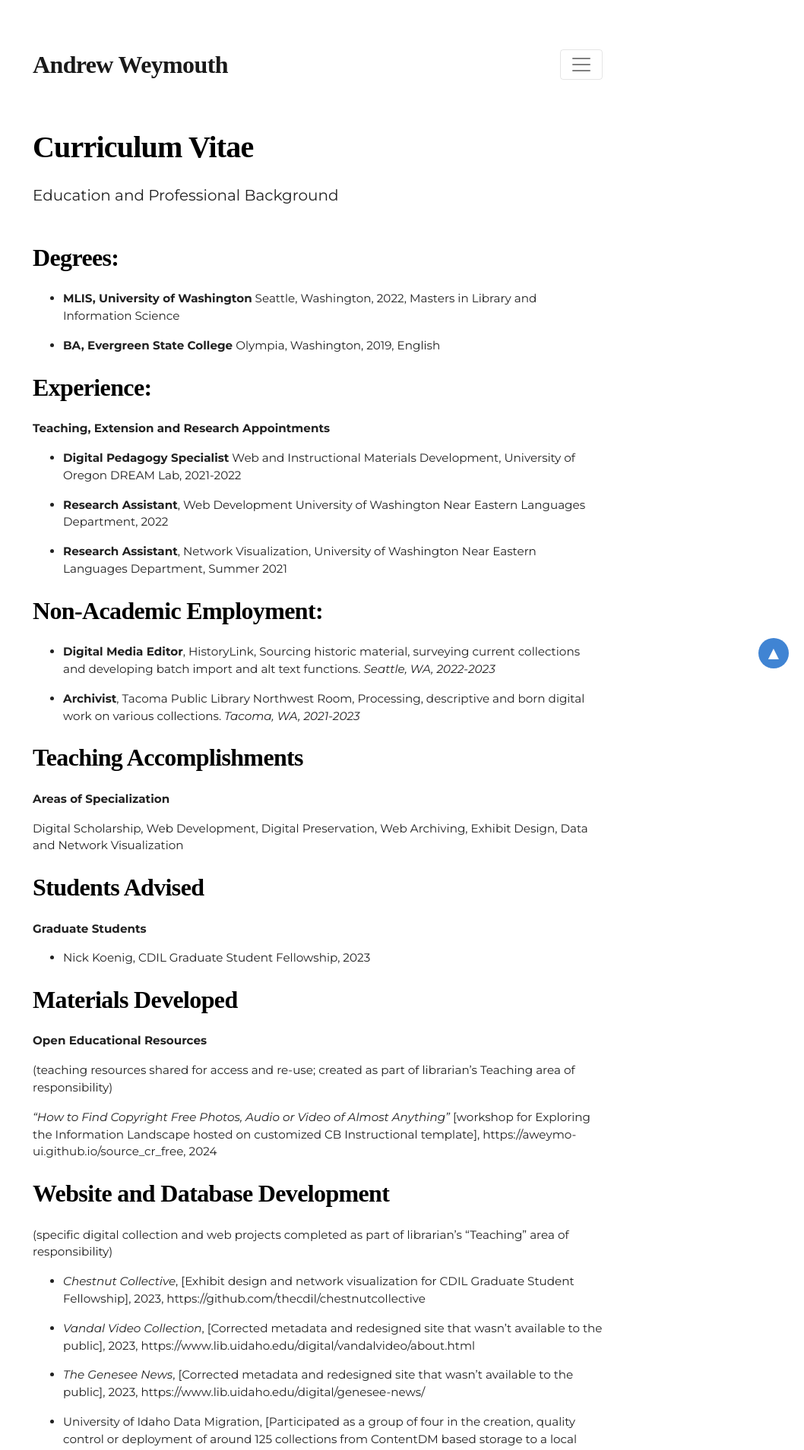
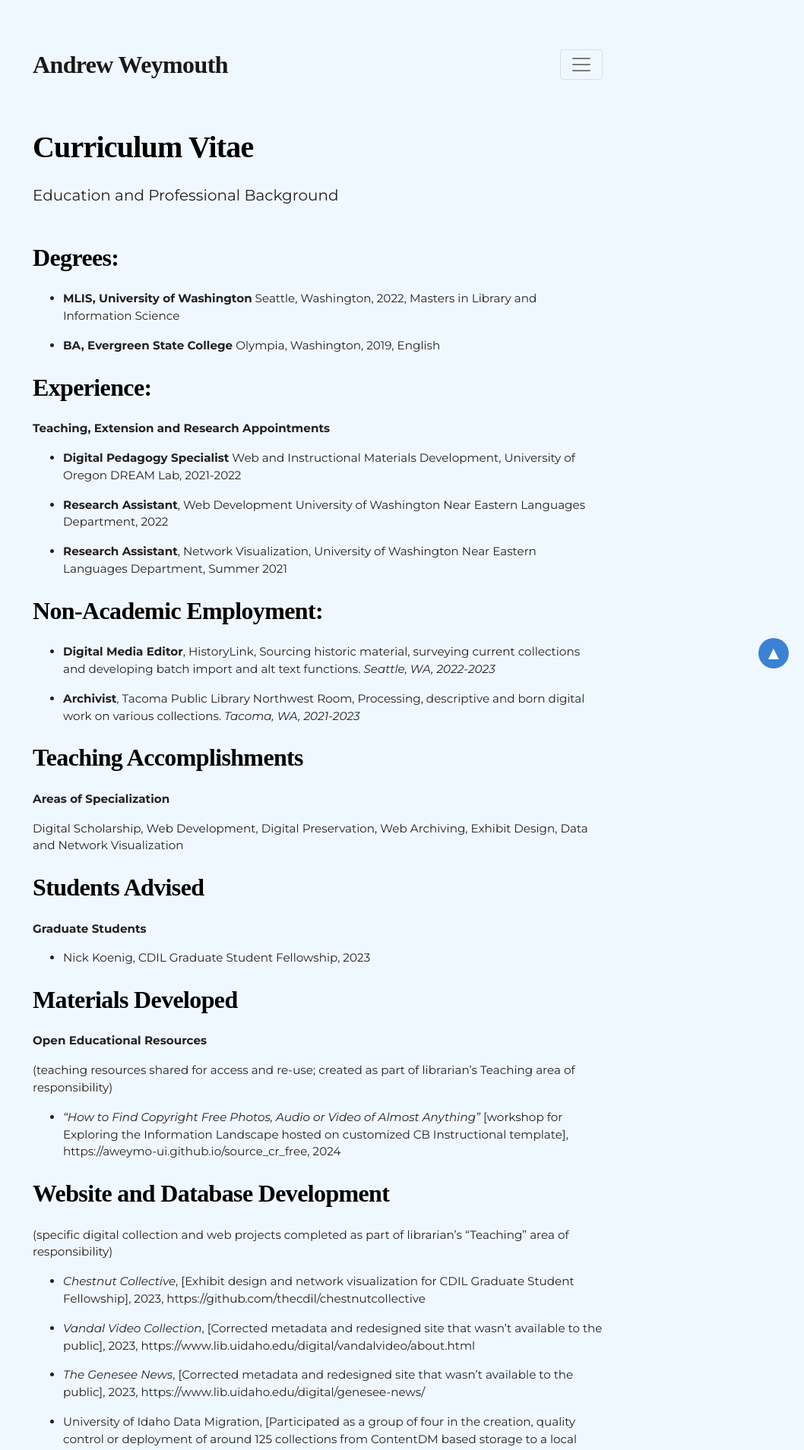
Before and after one commit to aweymo/base, a Jekyll site: the page built from cv.md, in a window 1280 px wide. Shown: the top 1909 px of the page at 76% size, without its empty margins (222-1280 px from the left). Built offline with Jekyll 4.4.1, drawn with Linux system fonts in a browser that asks for light colours; nearby versions of some CDN libraries; some web fonts are replaced.

Commit message:
last bits for now

```diff
--- a/assets/css/main.css
+++ b/assets/css/main.css
@@ -213,3 +213,7 @@ a.big-red-button:hover {
     width: 100%;
     height: 100%;
   }
+
+  body {
+    background-color: #F0F8FF;
+}
--- a/cv.md
+++ b/cv.md
@@ -58,7 +58,7 @@ Graduate Student Fellowship, 2023
 
 (teaching resources shared for access and re-use; created as part of librarian’s Teaching area of responsibility)
 
-<i>"How to Find Copyright Free Photos, Audio or Video of Almost Anything" </i>[workshop for Exploring the Information
+- <i>"How to Find Copyright Free Photos, Audio or Video of Almost Anything" </i>[workshop for Exploring the Information
 Landscape hosted on customized CB Instructional template], https://aweymo-ui.github.io/source_cr_free, 2024
 
 
@@ -110,13 +110,13 @@ Workshop”, [Invited to host a workshop on utilizing bibliographic software Zot
 
 **Invited Lectures**
 
-“Humanizing Nature Research History with Static Web Design", Presentation as a part of <i>Captivity: Assembling Nature’s Histories</i> at the UCLA William Andrews Clark Memorial Library, 2024
+- “Humanizing Nature Research History with Static Web Design", Presentation as a part of <i>Captivity: Assembling Nature’s Histories</i> at the UCLA William Andrews Clark Memorial Library, 2024
 
-"Collaborating with Community Archives to Increase Access to At-Risk Collections", as a part of the 2024 Northwest Archivist convention, 2024
+- "Collaborating with Community Archives to Increase Access to At-Risk Collections", as a part of the 2024 Northwest Archivist convention, 2024
 
-"Using Digital Scholarship to Conduct and Present Historical Research", Presentation for Ellen Kittell's History 290 Class, https://aweymo-ui.github.io/ds_hr/, University of Idaho, 2024
+- "Using Digital Scholarship to Conduct and Present Historical Research", Presentation for Ellen Kittell's History 290 Class, https://aweymo-ui.github.io/ds_hr/, University of Idaho, 2024
 
-“Mapping Language”, Community Archives Panel, City of Tacoma Historic Preservation Month, 2022
+- “Mapping Language”, Community Archives Panel, City of Tacoma Historic Preservation Month, 2022
 
 ## Scholarship Accomplishments
 
@@ -198,7 +198,7 @@ of-the-washington-state-fair
 
 **Community Service**
 
-Crafts Program Volunteer, St. John Public Library, Portland, Oregon, 2019
+- Crafts Program Volunteer, St. John Public Library, Portland, Oregon, 2019
 
 ## Professional Development
 
```
Also changed, not shown: index.md (+2 -1 lines), images/headshot_circle.png.
